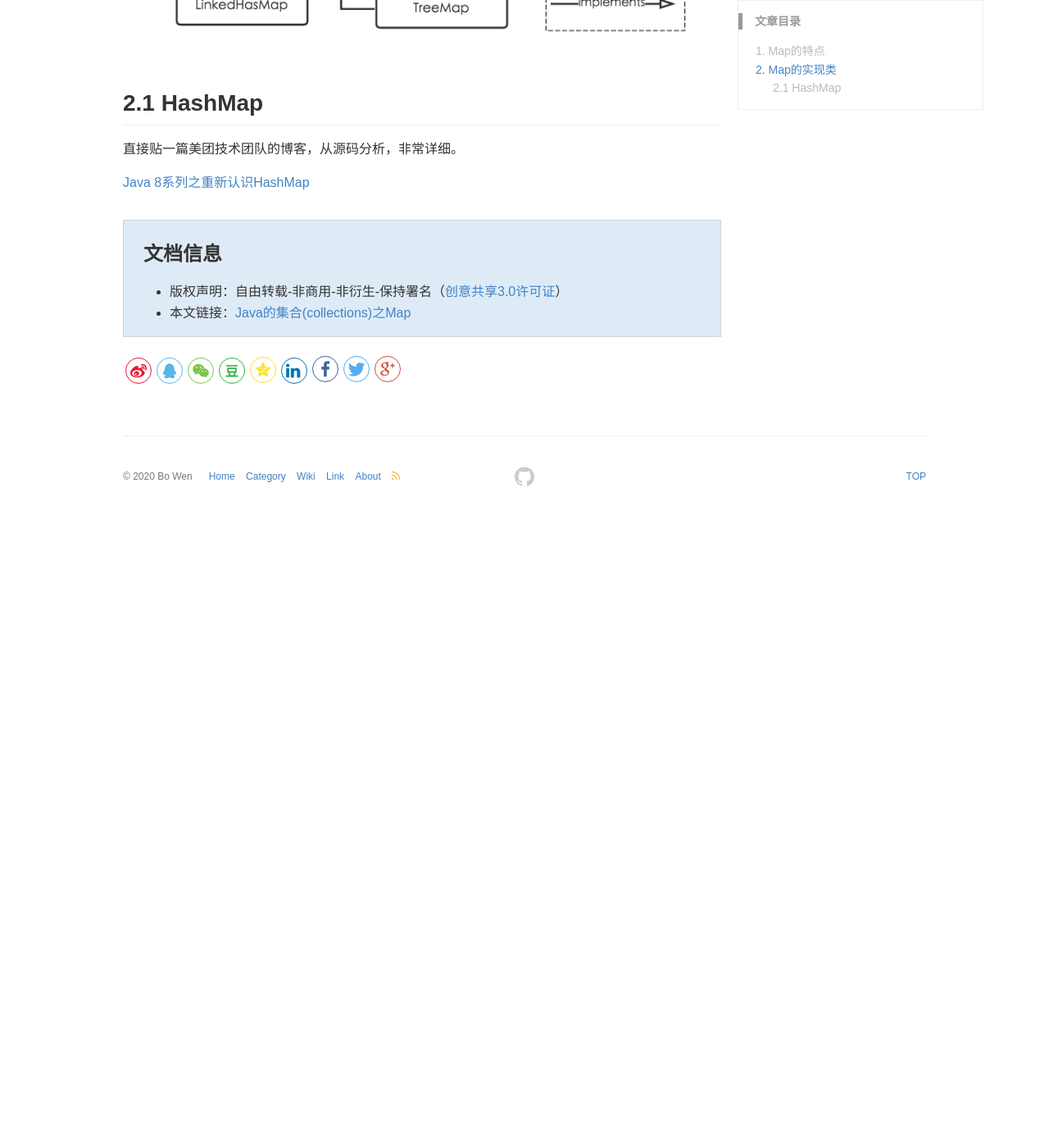
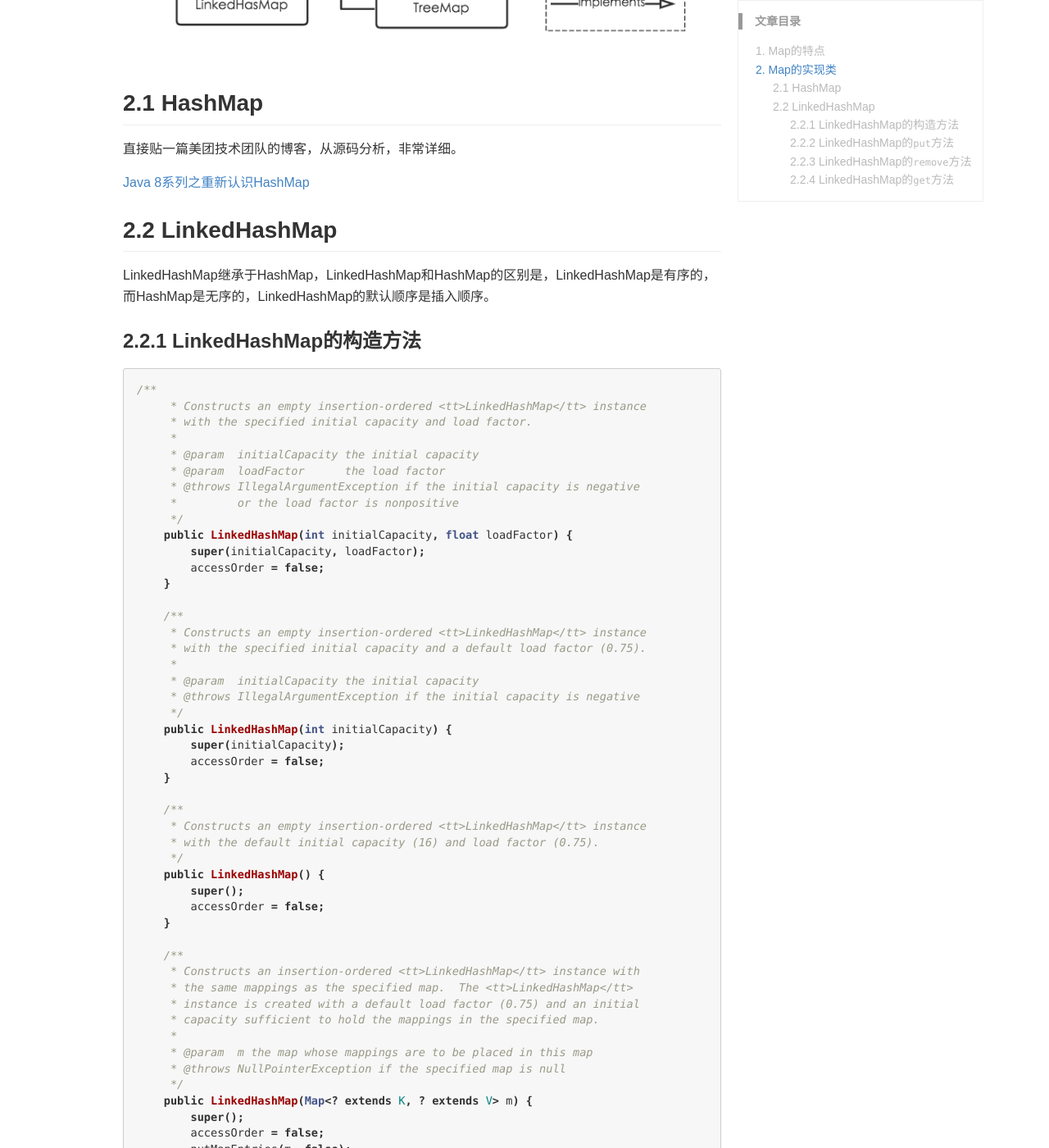
Before and after one commit to wenb1/wenb1.github.io, a Jekyll site: the page built from _posts/2020-05-14-java-collection-map.md, in a window 1280 px wide and 1400 px high, scrolled down 1108 px. Shown: the whole window at 82% size. Built offline with Jekyll 4.4.1, drawn with Linux system fonts in a browser that asks for light colours; comment, search, counter and statistics services are not loaded; before the commit the page ends 1738 px from its top, so only the background shows below that; some of the changed text lies outside the part shown.

Commit message:
add one blog

````diff
--- a/_posts/2020-05-14-java-collection-map.md
+++ b/_posts/2020-05-14-java-collection-map.md
@@ -28,3 +28,129 @@ Map的类继承关系如下：
 直接贴一篇美团技术团队的博客，从源码分析，非常详细。
 
 [Java 8系列之重新认识HashMap](https://tech.meituan.com/2016/06/24/java-hashmap.html)
+
+## 2.2 LinkedHashMap
+
+LinkedHashMap继承于HashMap，LinkedHashMap和HashMap的区别是，LinkedHashMap是有序的，而HashMap是无序的，LinkedHashMap的默认顺序是插入顺序。
+
+### 2.2.1 LinkedHashMap的构造方法
+
+```java
+/**
+     * Constructs an empty insertion-ordered <tt>LinkedHashMap</tt> instance
+     * with the specified initial capacity and load factor.
+     *
+     * @param  initialCapacity the initial capacity
+     * @param  loadFactor      the load factor
+     * @throws IllegalArgumentException if the initial capacity is negative
+     *         or the load factor is nonpositive
+     */
+    public LinkedHashMap(int initialCapacity, float loadFactor) {
+        super(initialCapacity, loadFactor);
+        accessOrder = false;
+    }
+
+    /**
+     * Constructs an empty insertion-ordered <tt>LinkedHashMap</tt> instance
+     * with the specified initial capacity and a default load factor (0.75).
+     *
+     * @param  initialCapacity the initial capacity
+     * @throws IllegalArgumentException if the initial capacity is negative
+     */
+    public LinkedHashMap(int initialCapacity) {
+        super(initialCapacity);
+        accessOrder = false;
+    }
+
+    /**
+     * Constructs an empty insertion-ordered <tt>LinkedHashMap</tt> instance
+     * with the default initial capacity (16) and load factor (0.75).
+     */
+    public LinkedHashMap() {
+        super();
+        accessOrder = false;
+    }
+
+    /**
+     * Constructs an insertion-ordered <tt>LinkedHashMap</tt> instance with
+     * the same mappings as the specified map.  The <tt>LinkedHashMap</tt>
+     * instance is created with a default load factor (0.75) and an initial
+     * capacity sufficient to hold the mappings in the specified map.
+     *
+     * @param  m the map whose mappings are to be placed in this map
+     * @throws NullPointerException if the specified map is null
+     */
+    public LinkedHashMap(Map<? extends K, ? extends V> m) {
+        super();
+        accessOrder = false;
+        putMapEntries(m, false);
+    }
+
+    /**
+     * Constructs an empty <tt>LinkedHashMap</tt> instance with the
+     * specified initial capacity, load factor and ordering mode.
+     *
+     * @param  initialCapacity the initial capacity
+     * @param  loadFactor      the load factor
+     * @param  accessOrder     the ordering mode - <tt>true</tt> for
+     *         access-order, <tt>false</tt> for insertion-order
+     * @throws IllegalArgumentException if the initial capacity is negative
+     *         or the load factor is nonpositive
+     */
+    public LinkedHashMap(int initialCapacity,
+                         float loadFactor,
+                         boolean accessOrder) {
+        super(initialCapacity, loadFactor);
+        this.accessOrder = accessOrder;
+    }
+```
+
+可以看到，因为LinkedHashMap继承于HashMap，所以LinkedHashMap中调用了`super`也就是父类的构造方法去初始化一个LinkedHashMap。把accessOrder设置为false，这就跟存储的顺序有关了，LinkedHashMap存储数据是有序的，而且分为两种：插入顺序和访问顺序。
+
+这里accessOrder设置为false，表示不是访问顺序而是插入顺序存储的，这也是默认值，表示LinkedHashMap中存储的顺序是按照调用put方法插入的顺序进行排序的。
+
+### 2.2.2 LinkedHashMap的`put`方法
+
+LinkedHashMap的源码中没有`put`方法，所以我们可以看出，它是调用的父类HashMap的put方法来实现添加的。
+
+### 2.2.3 LinkedHashMap的`remove`方法
+
+同样，LinkedHashMap调用的是父类HashMap的`remove`方法
+
+### 2.2.4 LinkedHashMap的`get`方法
+
+```java
+public V get(Object key) {
+        Node<K,V> e;
+        if ((e = getNode(hash(key), key)) == null)
+            return null;
+        if (accessOrder)
+            afterNodeAccess(e);
+        return e.value;
+    }
+
+void afterNodeAccess(Node<K,V> e) { // move node to last
+        LinkedHashMap.Entry<K,V> last;
+        if (accessOrder && (last = tail) != e) {
+            LinkedHashMap.Entry<K,V> p =
+                (LinkedHashMap.Entry<K,V>)e, b = p.before, a = p.after;
+            p.after = null;
+            if (b == null)
+                head = a;
+            else
+                b.after = a;
+            if (a != null)
+                a.before = b;
+            else
+                last = b;
+            if (last == null)
+                head = p;
+            else {
+                p.before = last;
+                last.after = p;
+            }
+            tail = p;
+            ++modCount;
+        }
+    }
+```
````
